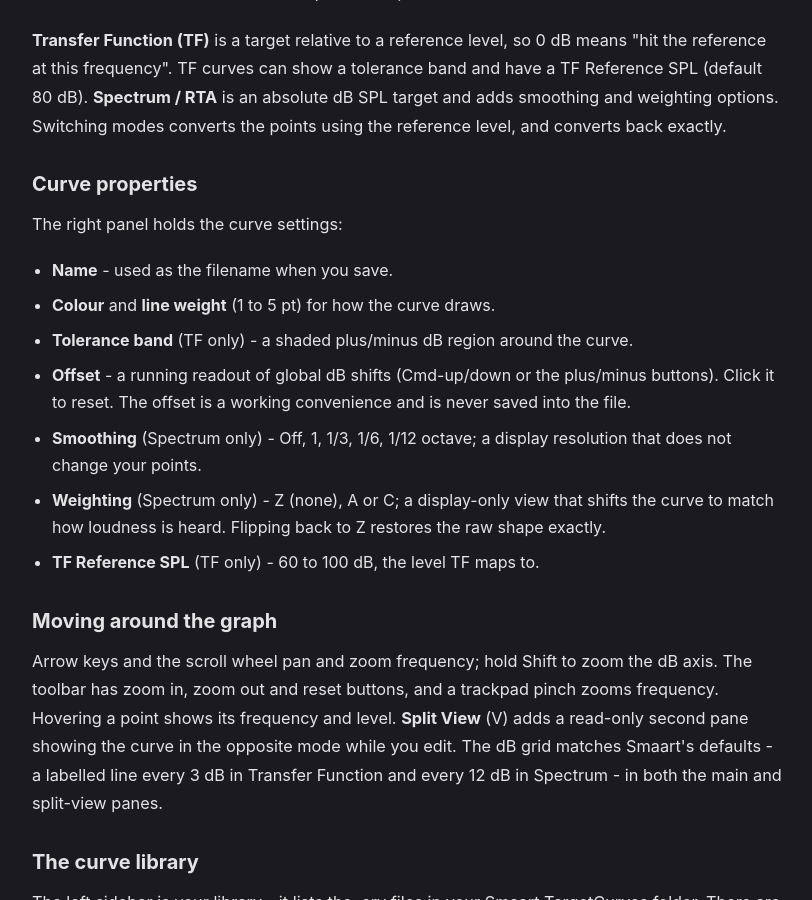
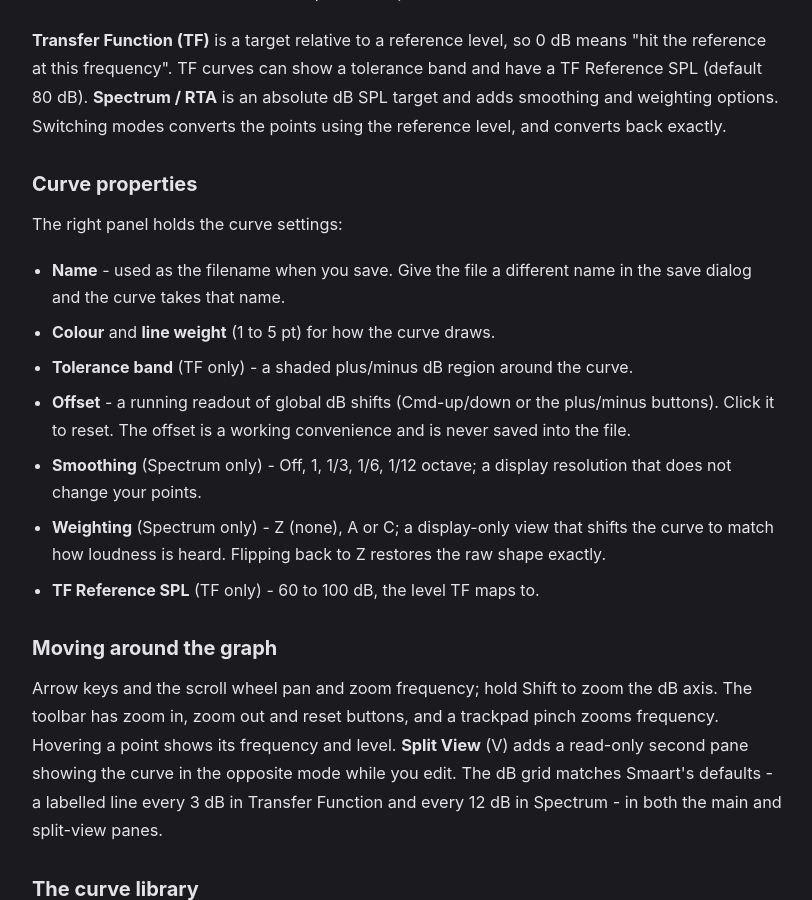
Before and after one commit to BSKapps/bskapps.github.io, a Jekyll site: the page built from articles/target-trace-guide/index.html, in a window 1280 px wide and 900 px high, scrolled down 1282 px. Shown: the whole window, without its empty margins (232-1044 px from the left). Built offline with Jekyll 4.4.1, drawn with Linux system fonts in a browser that asks for light colours; some of the changed text lies outside the part shown.

Commit message:
Target Trace guide: renaming in the save dialog renames the curve; updated for 1.3.1

```diff
--- a/_data/guides/target-trace-guide.json
+++ b/_data/guides/target-trace-guide.json
@@ -4,7 +4,7 @@
   "web": {
     "pageTitle": "Target Trace user guide - BSK Apps",
     "h1": "Target Trace user guide",
-    "dateLine": "Updated for version 1.3",
+    "dateLine": "Updated for version 1.3.1",
     "description": "A how-to guide for Target Trace: drawing and editing target curves, TF and Spectrum modes, smoothing and weighting, the Smaart library, presets, and exporting .crv and REW files.",
     "canonical": "https://bskapps.com/articles/target-trace-guide/",
     "ogTitle": "Target Trace user guide",
@@ -101,7 +101,7 @@
         {
           "type": "bullets",
           "items": [
-            "**Name** - used as the filename when you save.",
+            "**Name** - used as the filename when you save. Give the file a different name in the save dialog and the curve takes that name.",
             "**Colour** and **line weight** (1 to 5 pt) for how the curve draws.",
             "**Tolerance band** (TF only) - a shaded plus/minus dB region around the curve.",
             "**Offset** - a running readout of global dB shifts (Cmd-up/down or the plus/minus buttons). Click it to reset. The offset is a working convenience and is never saved into the file.",
```
